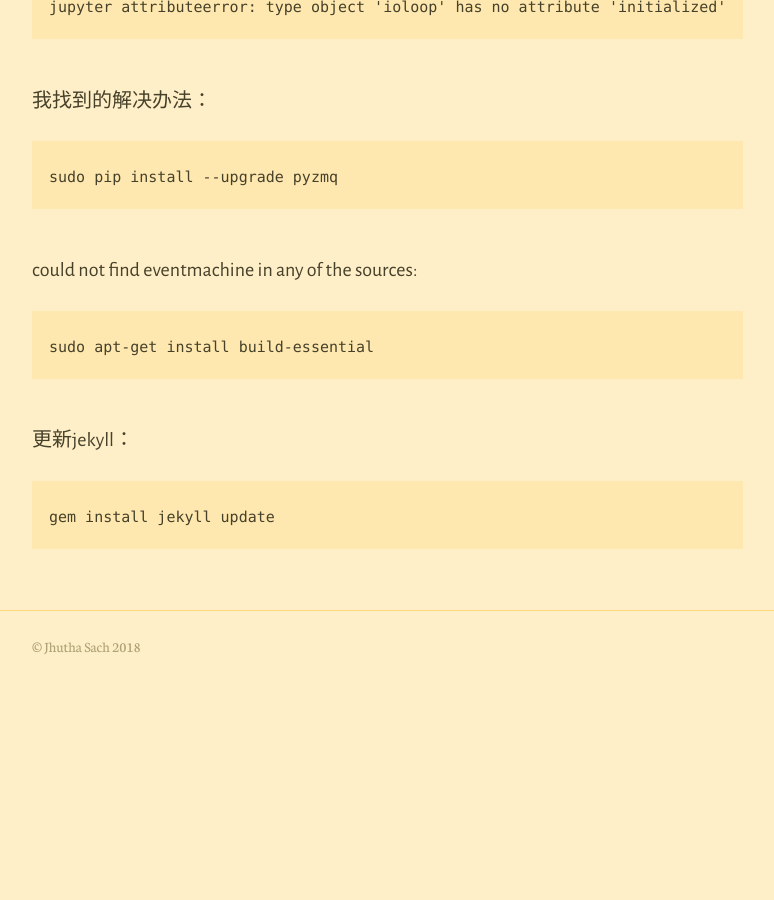
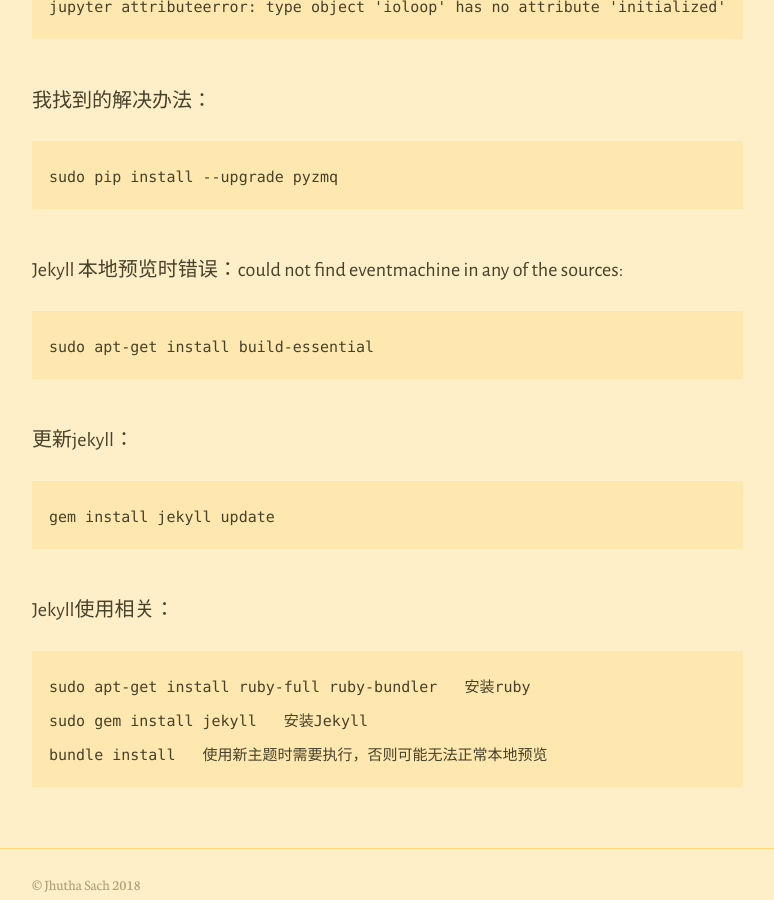
Before and after one commit to jhuthasach/jhuthasach.github.io, a Jekyll site: the page built from _posts/2018-03-22-临时记录一些东西.md, in a window 1280 px wide and 900 px high, scrolled down 880 px. Shown: the whole window, without its empty margins (158-932 px from the left). Built offline with Jekyll 4.4.1, drawn with Linux system fonts in a browser that asks for light colours; before the commit the page ends 1560 px from its top, so only the background shows below that.

Commit message:
add something

```diff
--- a/Gemfile
+++ b/Gemfile
@@ -1,2 +1,3 @@
 source "http://gems.ruby-china.org"
+
 gem "garth-jekyll-theme"
--- a/_config.yml
+++ b/_config.yml
@@ -20,7 +20,7 @@ exclude:
 - garth-jekyll-theme.gemspec
 
 # 2. Installed Gems
-plugins_dir:
+plugins:
 - jekyll-paginate
 
 # 3. Gem settings
--- a/_posts/2018-03-22-临时记录一些东西.md
+++ b/_posts/2018-03-22-临时记录一些东西.md
@@ -28,10 +28,16 @@ jupyter notebook 使用时出现如下错误：
 	sudo pip install --upgrade pyzmq
 
 
-could not find eventmachine in any of the sources:
+Jekyll 本地预览时错误：could not find eventmachine in any of the sources:
 
 	sudo apt-get install build-essential
 
 更新jekyll：
 
 	gem install jekyll update
+
+Jekyll使用相关：
+
+	sudo apt-get install ruby-full ruby-bundler   安装ruby
+	sudo gem install jekyll   安装Jekyll
+	bundle install   使用新主题时需要执行，否则可能无法正常本地预览
```
Also changed, not shown: 6 other files.
